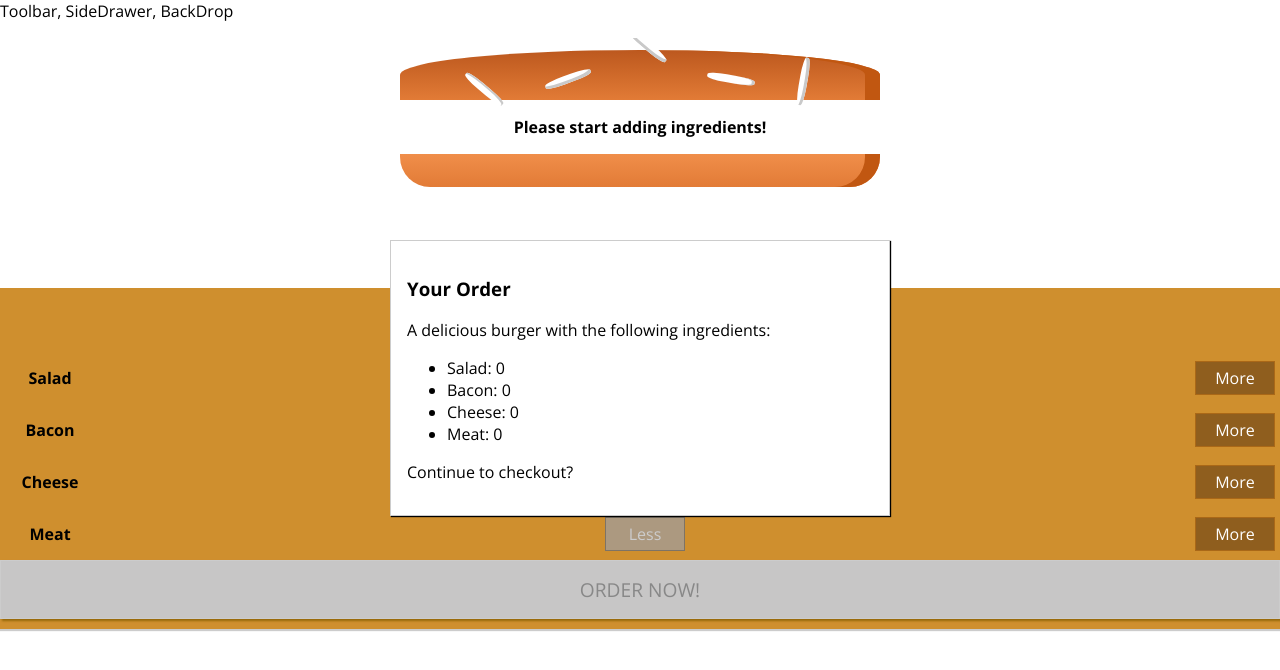
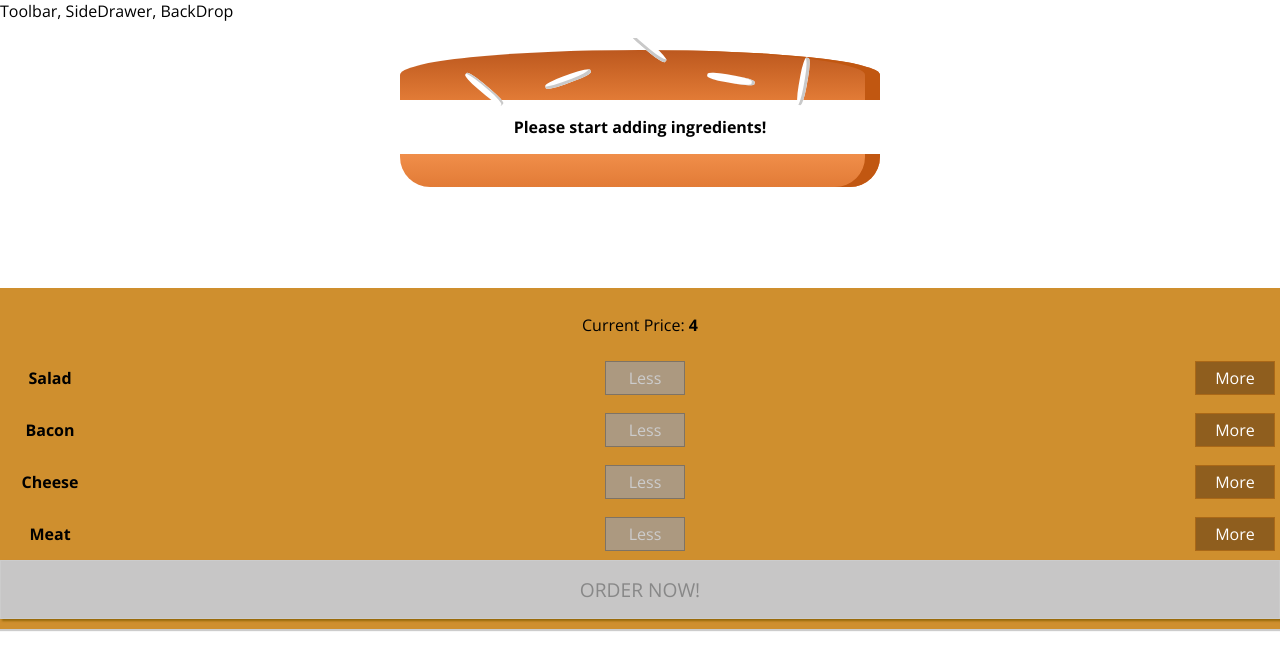
Before and after one commit to shindesharad71/Burger-Builder-With-React, a React (Create React App) app: page / in a window 1280 px wide. Shown: the top 670 px of the page. Built offline with nearby package versions, Linux system fonts and the light colour scheme.

Commit message:
Added: Show/Hide Modal

```diff
--- a/src/components/Burger/BuildControls/BuildControls.js
+++ b/src/components/Burger/BuildControls/BuildControls.js
@@ -21,7 +21,7 @@ const buildControls = (props) => (
                 disabled={props.disabled[ctrl.type]}
 			/>
         ))}
-        <button className={classes.OrderButton} disabled={!props.purchasable}>ORDER NOW!</button>
+        <button className={classes.OrderButton} disabled={!props.purchasable} onClick={props.ordered}>ORDER NOW!</button>
 	</div>
 );
 
--- a/src/components/UI/Modal/Modal.js
+++ b/src/components/UI/Modal/Modal.js
@@ -2,9 +2,15 @@ import React from 'react';
 import classes from './Modal.module.scss';
 
 const modal = (props) => (
-    <div className={classes.Modal}>
-        {props.children}
-    </div>
+	<div
+		className={classes.Modal}
+		style={{
+            transform: props.show ? 'translateY(0)' : 'translateY(-100vh)',
+            opacity: props.show ? '1' : '0'
+		}}
+	>
+		{props.children}
+	</div>
 );
 
 export default modal;
--- a/src/containers/BurgerBuilder/BurgerBuilder.js
+++ b/src/containers/BurgerBuilder/BurgerBuilder.js
@@ -22,6 +22,11 @@ class BurgerBuilder extends Component {
 		},
 		totalPrice: 4,
 		purchasable: false,
+		purchasing: false,
+	};
+
+	purchaseHandler = () => {
+		this.setState({ purchasing: true });
 	};
 
 	updatePurchaseState(ingredients) {
@@ -78,10 +83,10 @@ class BurgerBuilder extends Component {
 		}
 
 		return (
-            <Aux>
-                <Modal>
-                    <OrderSummary ingredients={this.state.ingredients}/>
-                </Modal>
+			<Aux>
+				<Modal show={this.state.purchasing}>
+					<OrderSummary ingredients={this.state.ingredients} />
+				</Modal>
 				<Burger ingredients={this.state.ingredients} />
 				<BuildControls
 					ingredientAdded={this.addIngredientHandler}
@@ -89,6 +94,7 @@ class BurgerBuilder extends Component {
 					disabled={disabledInfo}
 					price={this.state.totalPrice}
 					purchasable={this.state.purchasable}
+					ordered={this.purchaseHandler}
 				/>
 			</Aux>
 		);
```
